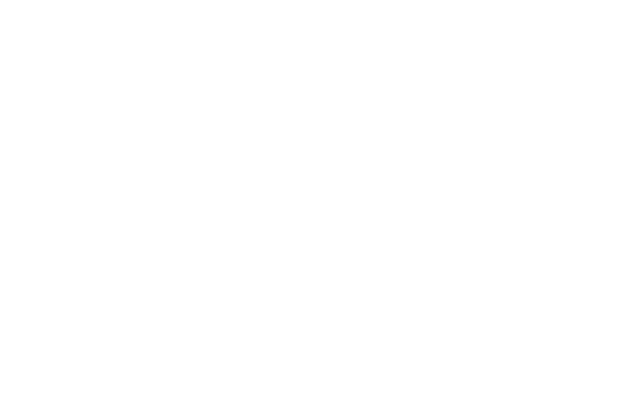
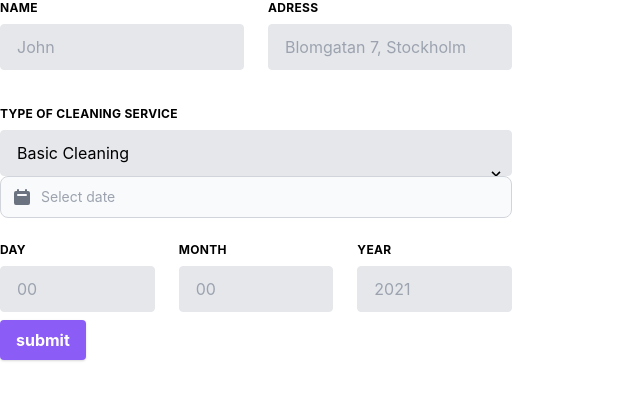
Before and after one commit to Fjedern/Nicecleaning_AB, a React (Create React App) app in the folder frontend/: page /minsida in a window 1280 px wide. Before the commit this address had no page. Shown: the top 400 px of the page, without its empty margins (0-640 px from the left). Built offline with nearby package versions, Linux system fonts and the light colour scheme.

Commit message:
more routing in frontend

```diff
--- a/frontend/src/pages/App.js
+++ b/frontend/src/pages/App.js
@@ -3,6 +3,7 @@
 import MainPage from './MainPage.js';
 import AllBookings from './AllBookings.js';
 import Register from './Register.js';
+import UserPage from './UserPage.js';
 
 import {
   BrowserRouter as Router,
@@ -47,6 +48,7 @@
                     <Route exact path="/" element={<MainPage />} />
                     <Route path="/allbookings" element={<AllBookings />} />
                     <Route path="/register" element={<Register />} />
+                    <Route path="/minsida" element={<UserPage />} />
                 </Routes>
             </Router>
         </>
--- /dev/null
+++ b/frontend/src/pages/UserPage.js
@@ -0,0 +1,12 @@
+import BookingForm from '../components/BookingForm.js';
+
+const UserPage =()=>{
+    return (
+        <div className="container mx-auto">
+            <BookingForm/>
+        </div>
+
+    );
+}
+
+export default UserPage;
```
